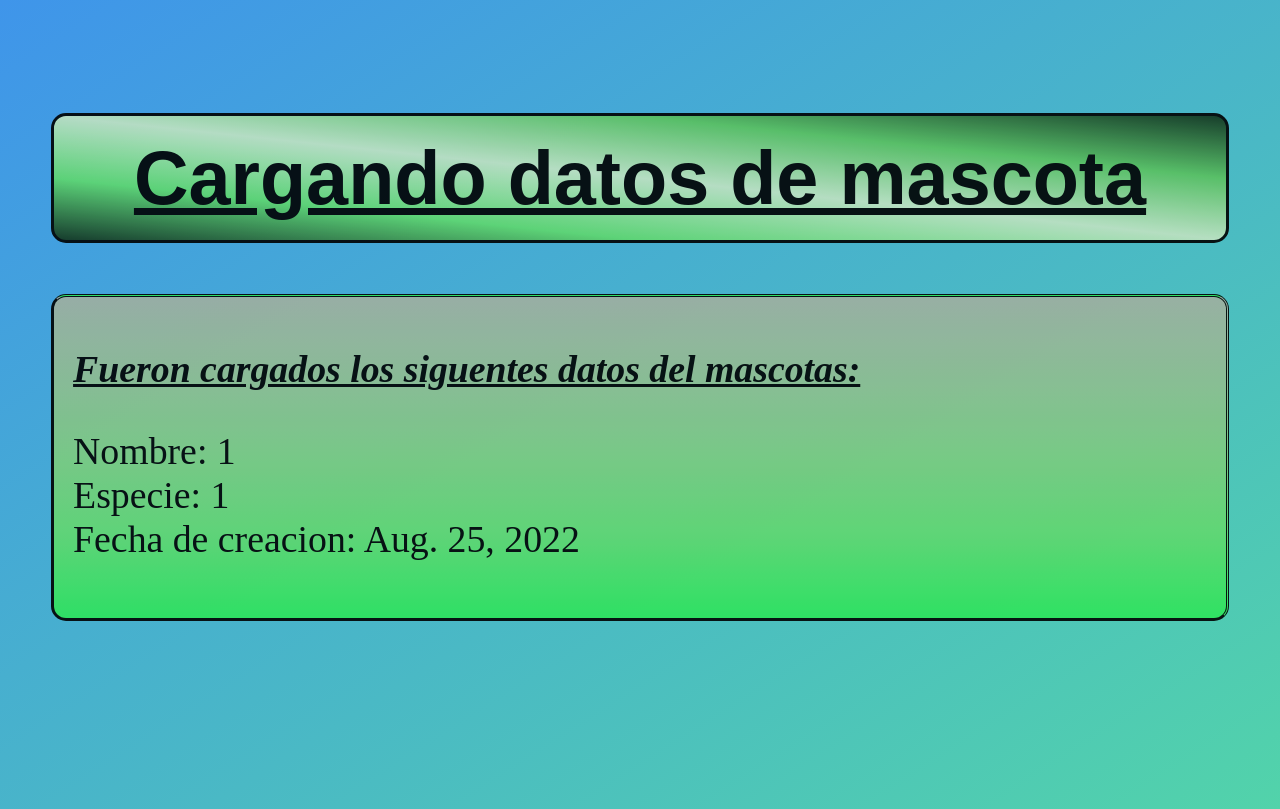
After one commit to JohannaPadilla/Mi_MVT, a Django app: page /mascotas/1/1 in a window 1280 px wide. The commit adds this page. Run offline with Django 4.2, Linux system fonts and the light colour scheme; data comes from the database, SQL or seed files in the repository; some web fonts are replaced.

Commit message:
actualizacion

```diff
--- a/MiApp/models.py
+++ b/MiApp/models.py
@@ -13,3 +13,8 @@ class Familia(models.Model):
     relacion = models.CharField(max_length=40)
     mascotas = models.CharField(max_length=100)
     fecha_creacion = models.DateField(auto_now=True)
+
+class Mascotas(models.Model):
+        nombre = models.CharField(max_length=40)
+        especie = models.CharField(max_length=40)
+        fecha_creacion = models.DateField(auto_now=True)
--- a/MiApp/views.py
+++ b/MiApp/views.py
@@ -1,5 +1,5 @@
 from django.shortcuts import render
-from .models import Familia
+from .models import Familia, Mascotas
 
 # Create your views here.
 def home(request):
@@ -19,8 +19,17 @@ def cargadatos(request):
                                         fecha_creacion = ''
                                     )
     context = {'familia': familia}
-    return render(request, 'ingreso.html', context)
+    return render(request, 'carga.html', context)
 
 def mostrar_familiares(request):
     familiares = Familia.objects.all()
     return render(request, "misfamiliares.html", {"familiares": familiares})
+
+def cargarmascota(request, nombre, especie):
+    mascotas = Mascotas.objects.create(
+                                        nombre = nombre,
+                                        especie = especie,
+                                        fecha_creacion = ''
+                                    )
+    context = {'mascotas': mascotas}
+    return render(request, 'cargamascotas.html', context)
--- a/Mi_MVT/urls.py
+++ b/Mi_MVT/urls.py
@@ -15,11 +15,12 @@ Including another URLconf
 """
 from django.contrib import admin
 from django.urls import path
-from MiApp.views import home, cargadatos, mostrar_familiares
+from MiApp.views import home, cargadatos, mostrar_familiares, cargarmascota
 
 urlpatterns = [
     path('admin/', admin.site.urls),
     path('home/', home),
     path('carga/', cargadatos),
-    path('familiares/', mostrar_familiares)
+    path('familiares/', mostrar_familiares),
+    path('mascotas/<str:nombre>/<str:especie>', cargarmascota)
 ]
--- a/template/ingreso.html
+++ b/template/carga.html
@@ -13,7 +13,7 @@
     <div>
         <h2>Fueron cargados los siguentes datos del familiar:</h2>
             <p>
-                Nombre: {{ familia.nombre }}
+                Nombre: {{familia.nombre}}
                 <br>
                 Apellido: {{familia.apellido}}
                 <br>
--- /dev/null
+++ b/template/cargamascotas.html
@@ -0,0 +1,25 @@
+{% load style %}
+<!DOCTYPE html>
+<html lang="en">
+<head>
+    <meta charset="UTF-8">
+    <meta http-equiv="X-UA-Compatible" content="IE=edge">
+    <meta name="viewport" content="width=device-width, initial-scale=1.0">
+    <title>Mi App Mvt Padilla</title>
+    <link rel="icon" href="../static/torojp-16x16.png">
+    <link rel="Stylesheet" href="../static/css/style.css">
+</head>
+<body>
+    <h1>Cargando datos de mascota</h1>
+    <div>
+        <h2>Fueron cargados los siguentes datos del mascotas:</h2>
+            <p>
+                Nombre: {{mascotas.nombre}}
+                <br>
+                Especie: {{mascotas.especie}}
+                <br>
+                Fecha de creacion: {{mascotas.fecha_creacion}}
+            </p>
+    </div>
+</body>
+</html>
```
Also changed, not shown: MiApp/migrations/0006_mascotas.py (added).
